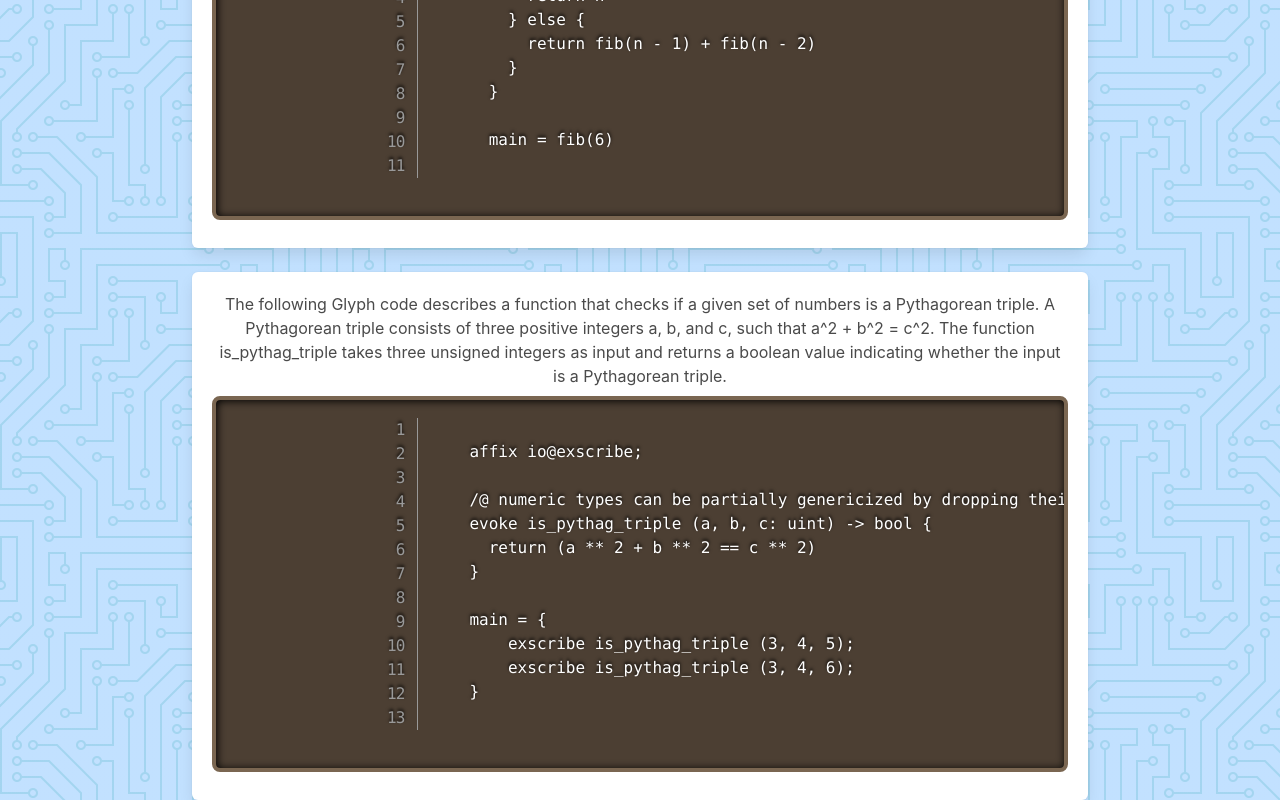
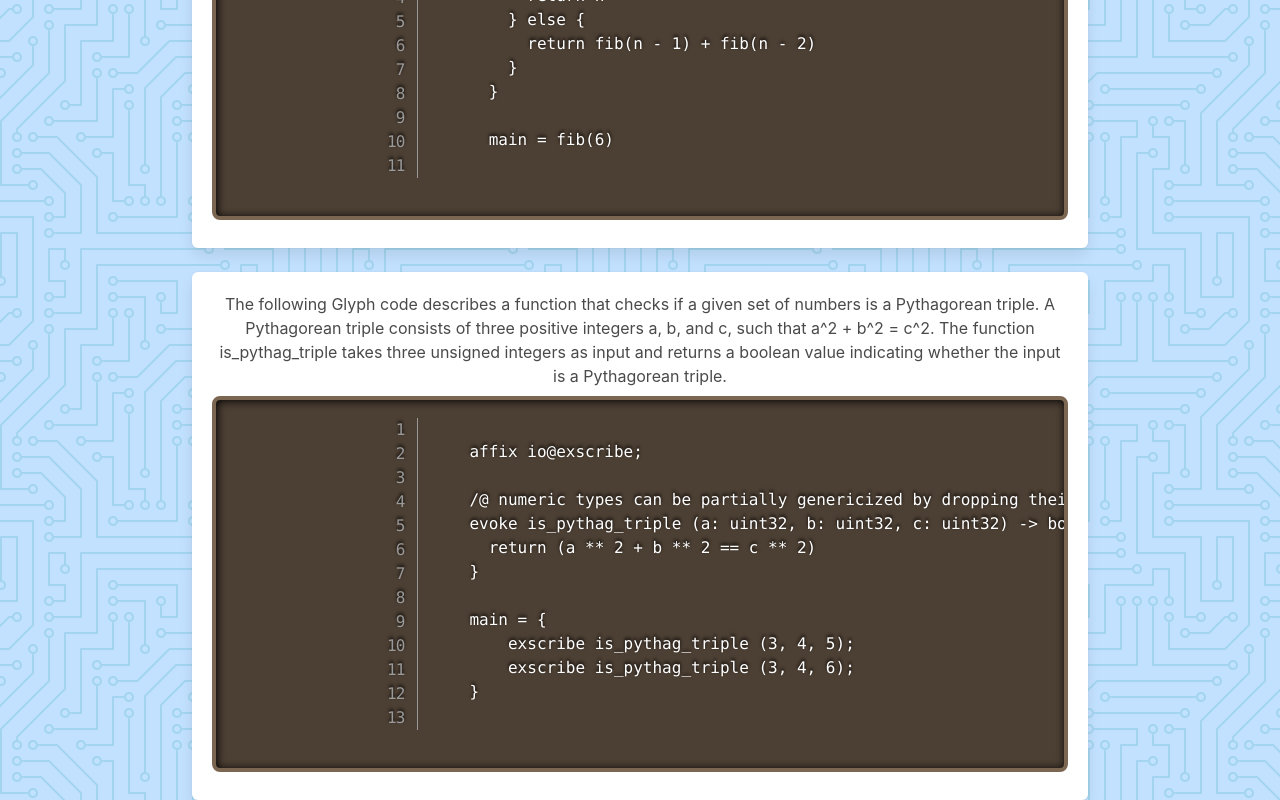
Before and after one commit to Cyrendex/Glyph, a website: page webpage/documentation.html in a window 1280 px wide. Shown: the part 1848-2648 px from the top of the page. Drawn offline with nearby package versions, Linux system fonts and the light colour scheme.

Commit message:
Documentation Update

```diff
--- a/webpage/documentation.html
+++ b/webpage/documentation.html
@@ -145,7 +145,7 @@
                     affix io@exscribe;
 
                     /@ numeric types can be partially genericized by dropping their size value @/
-                    evoke is_pythag_triple (a, b, c: uint) -> bool {
+                    evoke is_pythag_triple (a: uint32, b: uint32, c: uint32) -> bool {
                       return (a ** 2 + b ** 2 == c ** 2)
                     }
 
```
